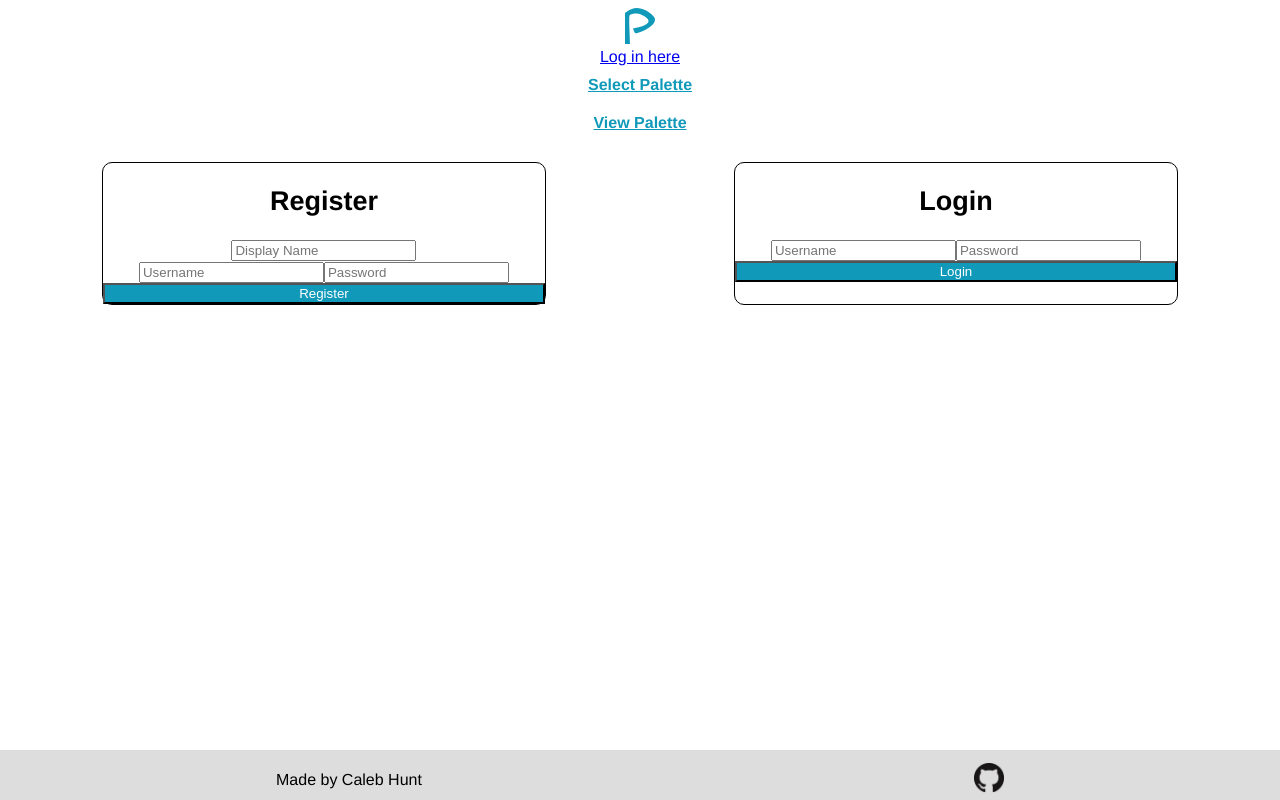
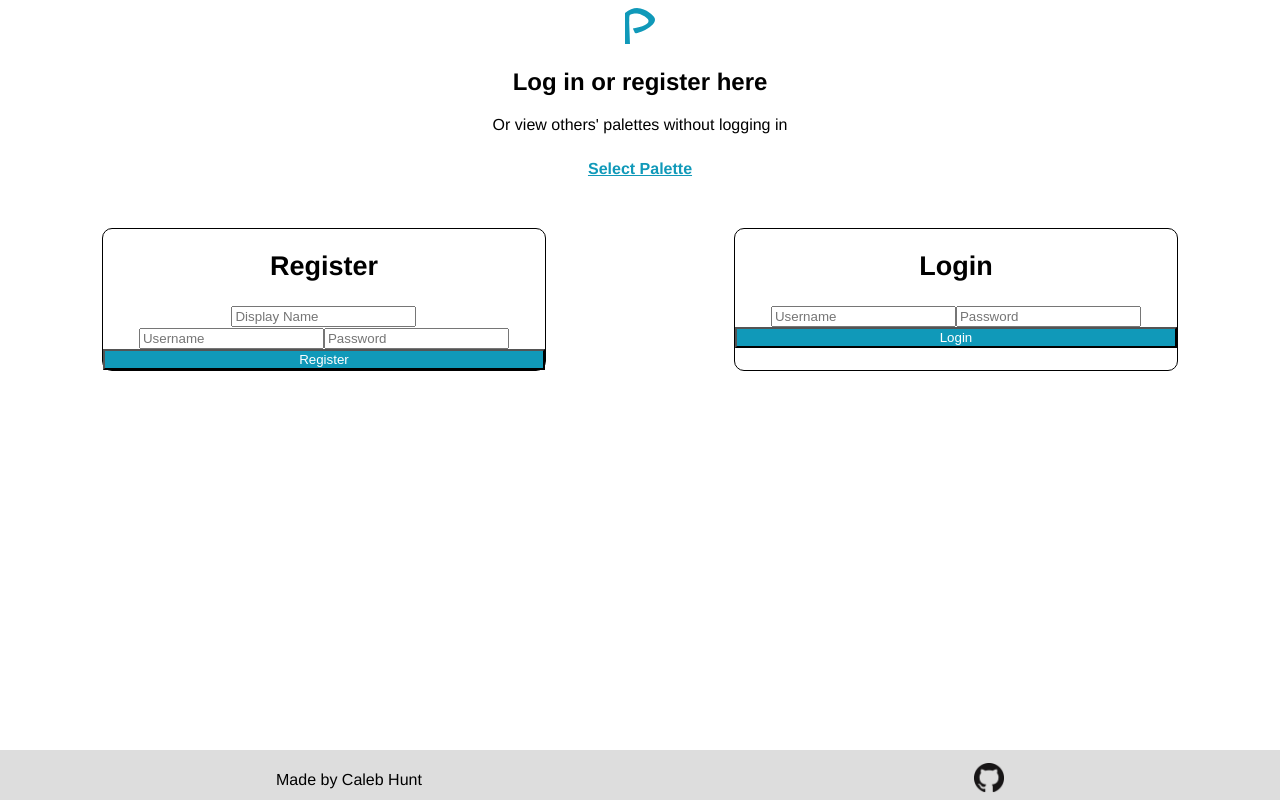
Before and after one commit to Kaychub/authenticate-creative, a Vue app in the folder front-end/: page / in a window 1280 px wide. Built offline with nearby package versions, Linux system fonts and the light colour scheme; no server answers.

Commit message:
Logout now brings you to home page. Instructions on logging in

```diff
--- a/front-end/src/App.vue
+++ b/front-end/src/App.vue
@@ -6,16 +6,19 @@
         <p>Logged in as {{this.$root.$data.user.displayName}}</p>
         <button @click='logout'>Log out</button>
       </div>
+      <div v-else-if='this.$route.name != "Login"'>
+        <button @click='goToLogin()'>Log in here</button>
+      </div>
       <div v-else>
-        <router-link to='/'>Log in here</router-link>
+        <h2>Log in or register here</h2>
+        <p>Or view others' palettes without logging in</p>
       </div>
     </div>
     <div id="nav">
       <div class='select-palette'>
         <router-link to="/Select">Select Palette</router-link>
       </div>
-      <div class='other-nav'>
-        <!-- <router-link to="/">Home</router-link> | -->
+      <div class='other-nav' v-if='this.$root.$data.selectedPaletteID'>
         <span class='user-logged-in-nav' v-if='this.$root.$data.user && this.$root.$data.selectedPaletteUserID === this.$root.$data.user._id'>
           <router-link to="/create">Create Swatches</router-link> |
           <router-link to="/edit/:paletteID/:swatchID">Edit Swatches</router-link> |
@@ -49,9 +52,18 @@ export default {
       try {
         await axios.delete('/api/users');
         this.$root.$data.user = null;
+        this.$root.$data.selectedPaletteID = 0;
+        this.$root.$data.selectedPaletteUserID = 0;
+        this.$router.push({ path: '/' });
       } catch (error) {
         console.log(error);
       }
+    },
+    goToLogin() {
+      this.$root.$data.user = null;
+      this.$root.$data.selectedPaletteID = 0;
+      this.$root.$data.selectedPaletteUserID = 0;
+      this.$router.push({ path: '/' });
     }
   }
 }
```
